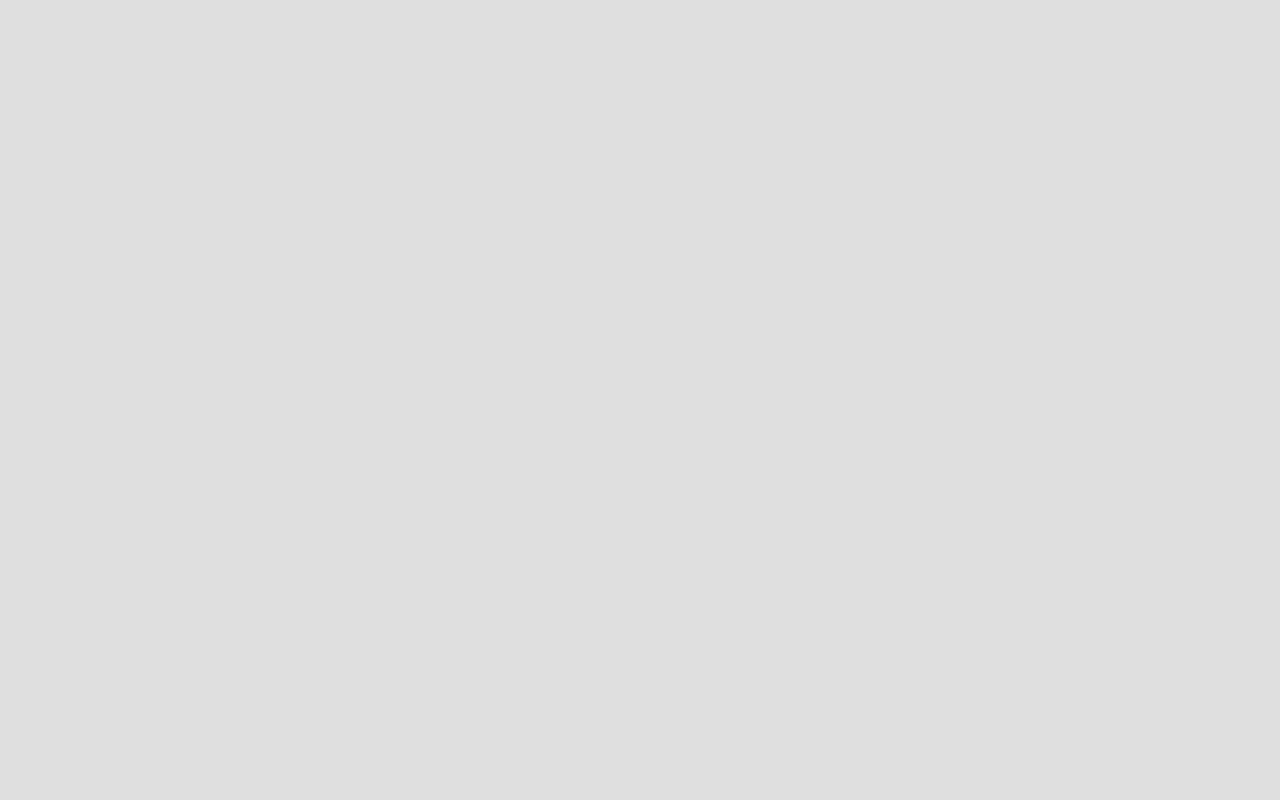
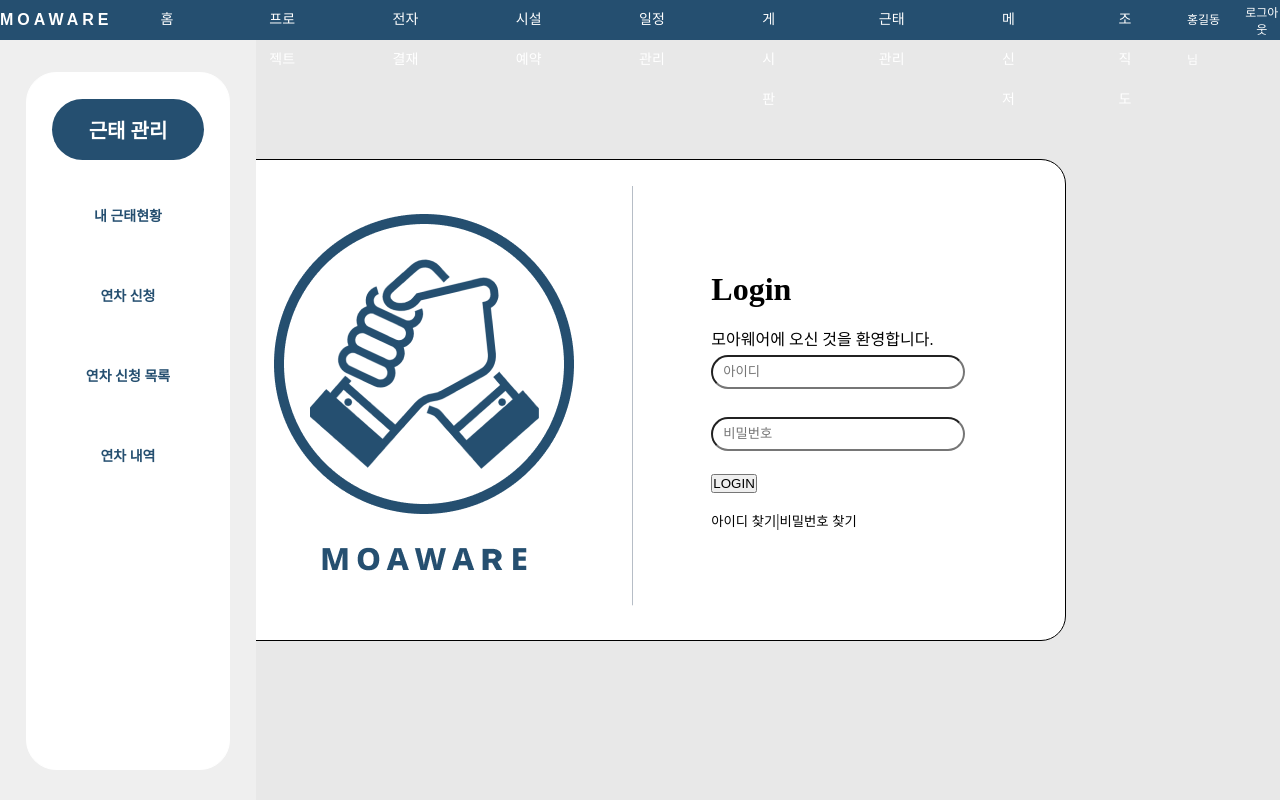
Before and after one commit to MoaWare/MoaWare-front, a React (Create React App) app: page /login in a window 1280 px wide. Before the commit this address had no page. Built offline with nearby package versions, Linux system fonts and the light colour scheme.

Commit message:
docs : 로그인 페이지 css추가

```diff
--- a/src/App.js
+++ b/src/App.js
@@ -21,8 +21,7 @@ function App() {
             <Route index element={<OrganizaionList/>}/>
           </Route>
           {/* 로그인  */}
-          <Route path="auth" element={<Login/>}/>
-
+          <Route path="login" element={<Login/>}/>
           {/* 근태관리 */}
             <Route path="work">
           {/* <Route path="work" element={ <WorkLayout/>}> */}
--- /dev/null
+++ b/src/apis/EmployeeAPICalls.js
@@ -0,0 +1,31 @@
+import { postLogin } from "../modules/EmployeeModule";
+
+const SERVER_IP = `${process.env.REACT_APP_RESTAPI_SERVER_IP}`;
+const SERVER_PORT = `${process.env.REACT_APP_RESTAPI_SERVER_PORT}`;
+const PRE_URL = `http://${SERVER_IP}:${SERVER_PORT}`;
+
+/* 로그인 */
+export const callLoginAPI = (form) => {
+
+    const requestURL = `${PRE_URL}/auth/login`;
+
+    return async( dispatch, getState ) => {
+
+        const result = await fetch(requestURL , {
+            method : 'POST',
+            headers : {
+                'Content-Type' : 'application/json'
+            },
+            body : JSON.stringify(form)
+        })
+        .then(response => response.json());
+
+        console.log('[EmployeeAPICalls] callLoginAPI result : ', result);
+
+        if(result.status === 200) {
+            window.localStorage.setItem('accessToken', result.data.accessToken);
+        }
+
+        dispatch(postLogin(result));
+    }
+}
--- a/src/form/LoginForm.js
+++ b/src/form/LoginForm.js
@@ -1,15 +1,43 @@
+import { useDispatch } from "react-redux";
+import { callLoginAPI } from "../apis/EmployeeAPICalls";
+import { useState } from "react";
+
 function Loginform(){
 
+    const dispatch = useDispatch();
+
+    const [form,setForm] = useState({
+        empId : "",
+        empPwd : ""
+    });
+
+    const onChangeHandler = (e) => {
+        setForm({
+            ...form,
+            [e.target.name] : e.target.value
+        });
+    };
+
+    const onClickHandler = () => {
+        dispatch(callLoginAPI(form));
+    }
+
     return (
-
         <>
-            <h1>로그인</h1>
-            <input type="text" placeholder="아이디"/>
-            <h1>비밀번호</h1>
-            <input type="password" placeholder="비밀번호"/>
-            <button>로그인</button>
+            <input
+                type="text"
+                placeholder="아이디"
+                autoComplete="off"
+                onChange={onChangeHandler}
+                /><br/>
+            <input
+                type="password"
+                placeholder="비밀번호"
+                autoComplete="off"
+                onChange={onChangeHandler}
+                /><br/>
+            <button onClick={onClickHandler} className="login-button">LOGIN</button><br/>
         </>
-
     )
 }
 
--- /dev/null
+++ b/src/modules/EmployeeModule.js
@@ -0,0 +1,21 @@
+import { createActions, handleActions } from "redux-actions";
+
+/* 초기값 */
+const initialState = {};
+
+/* 액션 */
+const POST_LOGIN = 'emp/POST_LOGIN';
+const RESET_EMP = 'emp/RESET_EMP'
+
+export const { emp : { postLogin,resetEmp }} = createActions({
+    [POST_LOGIN] : res => res.data,
+    [RESET_EMP] : () => {}
+})
+
+/* 리듀서 */
+const employeeReducer = handleActions({
+    [POST_LOGIN] : (state, { payload } ) => ({ login : payload}),
+    [RESET_EMP] : (state, action) => initialState,
+}, initialState)
+
+export default employeeReducer;
--- a/src/modules/index.js
+++ b/src/modules/index.js
@@ -1,8 +1,9 @@
 import { combineReducers } from "redux";
 import organizationReducer from "./OrganizationModule";
+import employeeReducer from "./EmployeeModule";
 
 const rootReducer = combineReducers({
-    organizationReducer
+    organizationReducer,employeeReducer
 });
 
 export default rootReducer
--- a/src/pages/member/Login.js
+++ b/src/pages/member/Login.js
@@ -1,24 +1,53 @@
 import { useDispatch, useSelector } from "react-redux";
-import Loginform from "../../form/LoginForm";
+import LoginForm from "../../form/LoginForm";
+import LoginCSS from './Login.module.css';
 import { useEffect } from "react";
+import { useNavigate } from "react-router-dom";
+import { resetEmp } from "../../modules/EmployeeModule";
 
 
 function Login(){
 
+    const navigate = useNavigate();
     const dispatch = useDispatch();
 
-    const {login} = useSelector();
+    const {login} = useSelector(state => state.employeeReducer);
 
     useEffect(
         ()=>{
-
-        },[]
+            if(login?.status === 200 ){
+                navigate("/", { replace : true });
+                dispatch(resetEmp());
+            } else if(login?.status === 400 ){
+                alert(login?.message)
+                dispatch(resetEmp());
+            }
+        },[login]
     )
 
+    const onClickIdHandler = () => {
+        navigate('/idfind');
+    }
 
+    const onClickPwdHandler = () => {
+        navigate('/pwdfind');
+    }
 
     return (
-            <Loginform/>
+        <div className={LoginCSS.backgroundDiv}>
+            <div className={ LoginCSS.loginDiv }>
+                <img src="./icon/moawareLoginMain.png" alt='Down' name="dept"/><br/>
+                <img src="./icon/Line 1.png" alt='Down' name="dept" className={LoginCSS.line}/><br/>
+                <div className={LoginCSS.loginDivForm}>
+                <h1>Login</h1><br/>
+                <span>모아웨어에 오신 것을 환영합니다.</span>
+                <LoginForm />
+                <div className={ LoginCSS.loginfind }>
+                    <button onClick={onClickIdHandler}>아이디 찾기</button><span>|</span><button onClick={onClickPwdHandler}>비밀번호 찾기</button>
+                </div>
+                </div>
+            </div>
+        </div>
     )
 }
 
--- /dev/null
+++ b/src/pages/member/Login.module.css
@@ -0,0 +1,70 @@
+.backgroundDiv{
+    height: 100vh;
+    display: flex;
+    flex-direction: column; /*수평 정렬*/
+    align-items: center;
+    justify-content: center;
+    margin: 0;
+    padding: 0;
+    background-color: #E8E8E8;
+}
+
+.loginDiv{
+    height: 480px;
+    width: 850px;
+    display: flex;
+    flex-wrap: wrap;
+    flex-direction: column; /*수평 정렬*/
+    align-items: center;
+    justify-content: center;
+    margin: 0;
+    padding: 0;
+    background-color: white;
+    border: solid 1px black;
+    border-radius: 25px;
+}
+
+.loginDiv img {
+    margin-top: 10px;
+    margin-left: 10px;
+    margin-right: -87px;
+}
+
+.loginDiv input {
+    margin-top: 5px;
+    margin-bottom: 5px;
+    height: 30px;
+    width: 250px;
+    border-radius: 25px;
+    text-indent: 10px;
+}
+
+.login-button button{
+    border: none;
+    background-color: white;
+    /* margin-top: 5px;
+    margin-bottom: 5px;
+    height: 30px;
+    width: 250px;
+    border-radius: 25px;
+    background-color: white;
+    font-weight: bold; */
+}
+
+.loginfind button{
+    border: none;
+    background-color: white;
+}
+
+.line{
+    height: 420px;
+    margin-top: 20px;
+}
+
+.loginDivForm {
+    display: flex;
+    align-items: flex-start;
+    flex-direction: column;
+    margin-right: 51px;
+    margin-left: 30px;
+}
```
Also changed, not shown: src/form/LoginForm copy.js (added, +49 -0 lines), src/pages/member/Login copy.js (added, +50 -0 lines), public/icon/Line 1.png (added), public/icon/moawareLoginMain.png (added).
